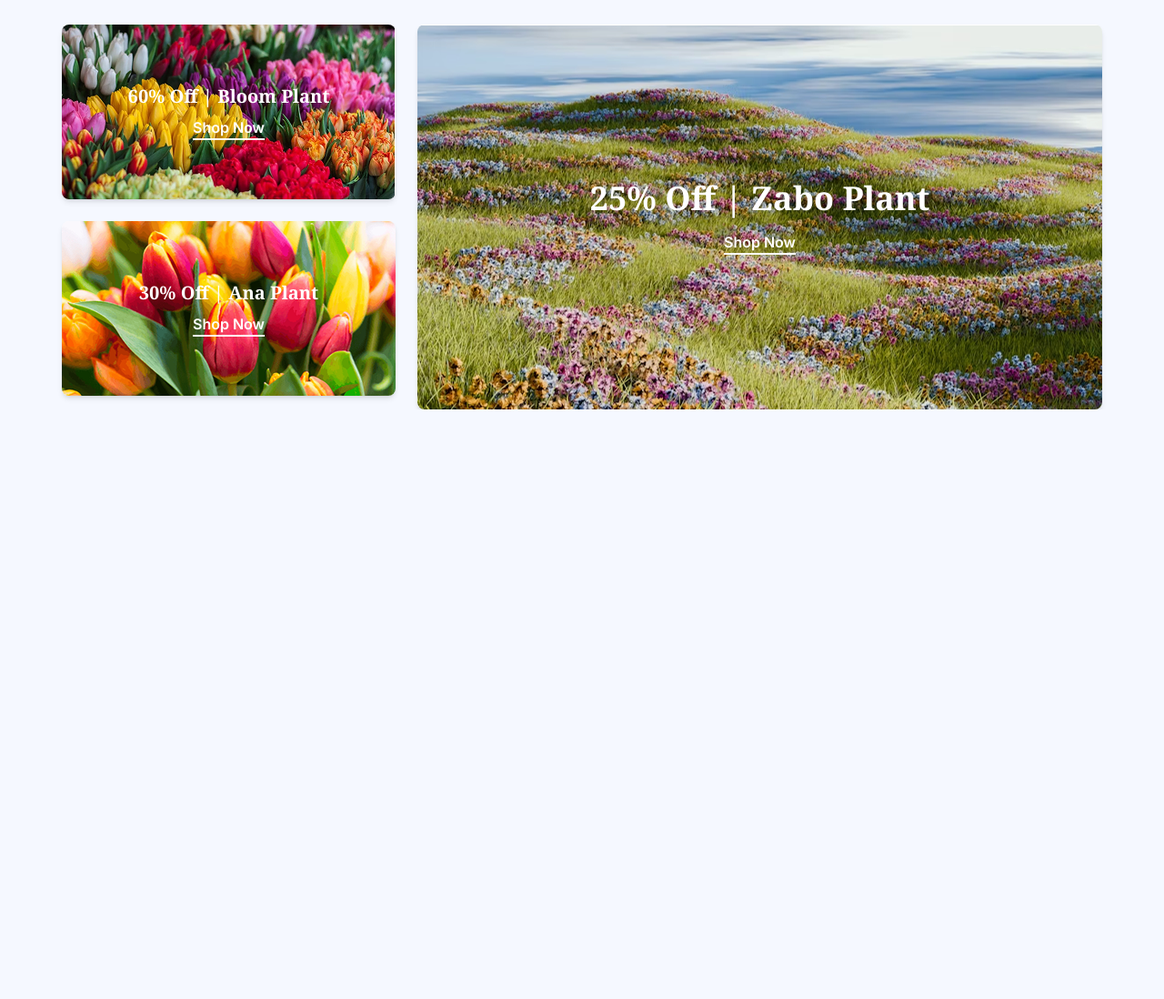
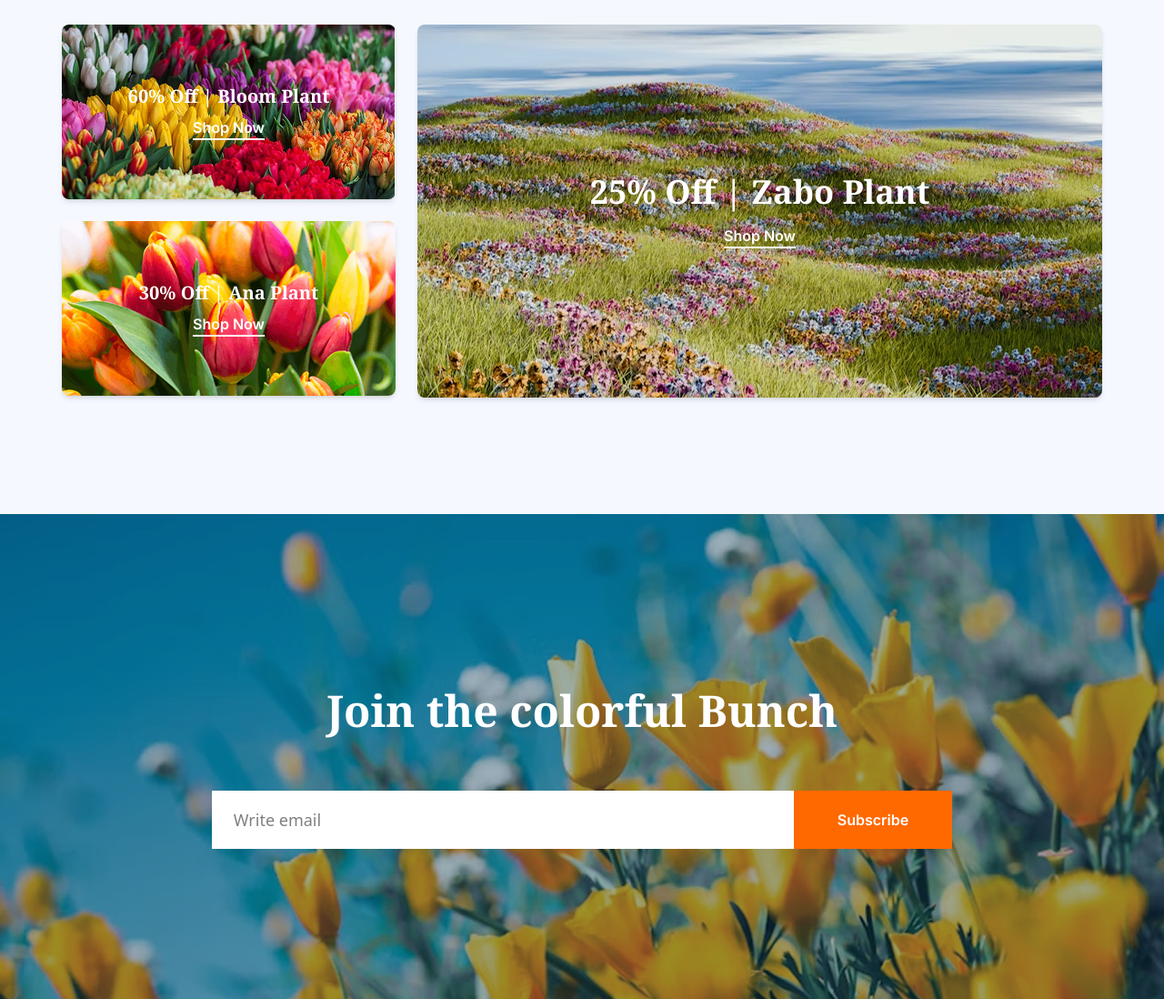
Before and after one commit to iamarifhossain1/assignement-2-flower-market, a plain HTML site: page index.html in a window 1280 px wide. Shown: the part 3034-4132 px from the top of the page at 91% size. Before the commit the page ends 3484 px from the top, so only its background shows below. Drawn offline with nearby package versions, Linux system fonts and the light colour scheme.

Commit message:
subscribe section done

```diff
--- a/index.html
+++ b/index.html
@@ -51,9 +51,9 @@
      </header>
 
      <!-- Main -->
-      <main class="md:container mx-auto">
+      <main class="">
         <!-- Plants Section -->
-         <section class="mb-10 lg:mb-52">
+         <section class="md:container mx-auto mb-10 lg:mb-52">
             <h1 class="noto text-2xl lg:text-5xl font-bold text-center"><span class="text-orange-500">Our</span> Plants</h1>
             <p class="max-w-3xl inter text-sm lg:text-xl text-gray-500 text-center mx-auto mt-4 mb-12">Indulge your senses with the beauty and fragrance of our fresh flower shop. From classic roses to exotic blooms, we offer a wide variety of fresh.</p>
             <!-- Cards Container-1 -->
@@ -130,7 +130,7 @@
          </section>
 
          <!-- Flower & Plants Lover -->
-          <section class="mb-14 lg:mb-32">
+          <section class="md:container mx-auto mb-14 lg:mb-32">
             <div class="flex flex-col lg:flex-row items-center justify-evenly">
                  <!-- Image -->
                   <div class="relative">
@@ -156,7 +156,7 @@
           </section>
 
           <!-- Latest Deals -->
-        <section>
+        <section class="md:container mx-auto mb-10 lg:mb-32">
             <h1 class="noto text-2xl lg:text-5xl font-bold text-center"><span class="text-orange-500">Latest</span> Deals</h1>
             <p class="max-w-3xl inter px-4 mb-10 text-sm text-gray-500 lg:text-xl mt-5 text-center mx-auto lg:mb-28">Indulge your senses with the beauty and fragrance of our fresh flower shop. From classic roses to exotic blooms, we offer a wide variety of fresh.</p>
             <!-- Card -->
@@ -183,7 +183,7 @@
                 </div>
 
                 <!-- Right-Card-1 -->
-                <div class="bg-white rounded-lg shadow-md overflow-hidden relative w-full max-w-[753px] h-[423px] order-2 lg:order-none">
+                <div class="bg-white rounded-lg shadow-md overflow-hidden relative w-full max-w-[753px] h-[410px] order-2 lg:order-none">
                     <img src="assets/deal-zabo.png" alt="Zabo Plant" class="w-full h-full object-cover">
                     <div class="absolute inset-0 flex flex-col items-center justify-center text-white p-4">
                         <p class="noto text-xl md:text-4xl font-bold">25% Off | Zabo Plant</p>
@@ -192,6 +192,17 @@
                 </div>
             </div>
         </section>
+
+        <!-- Subscribe -->
+         <section>
+            <div class="bg-cover bg-no-repeat h-[533px] m-0 p-0" style="background-image: url('assets/news-letter-bg.png');">
+                <h1 class="noto text-xl lg:text-5xl text-white text-center font-bold py-48">Join the colorful Bunch</h1>
+                <div class=" flex justify-center -mt-40 lg:-mt-32">
+                    <input class="w-1/2  bg-white px-6 py-3 text-lg" type="email" name="" id="" placeholder="Write email">
+                    <button class="bg-orange-500 inter text-white font-semibold px-3 py-1 lg:px-12 lg:py-5 cursor-pointer">Subscribe</button>
+                </div>
+            </div>
+         </section>
       </main>
 </body>
 </html>
```
